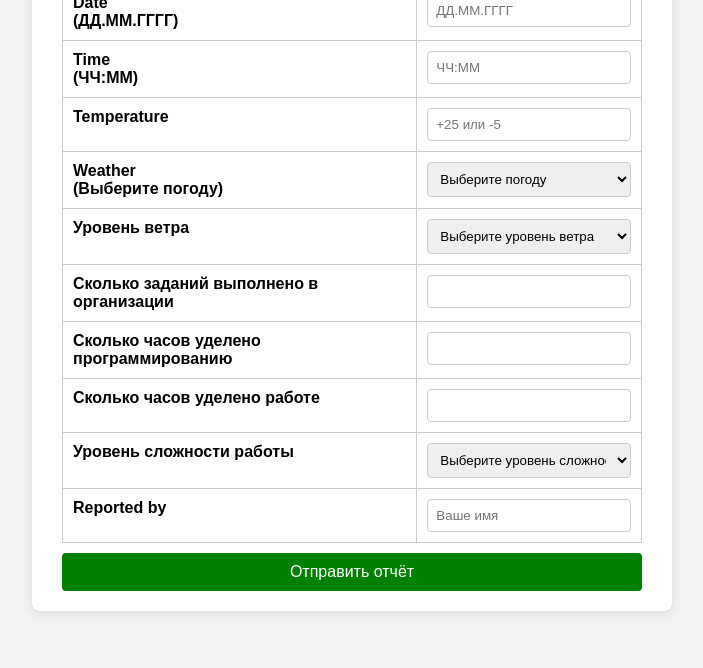
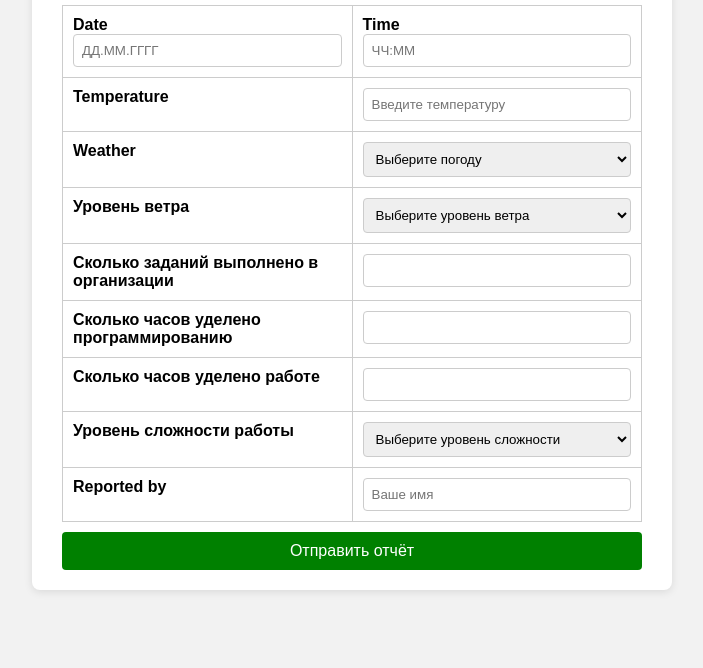
Before and after one commit to comwebsite/service-reporting, a plain HTML site: page index.html in a window 1280 px wide. Shown: the part 172-840 px from the top of the page, without its empty margins (288-991 px from the left). Drawn offline with Linux system fonts and the light colour scheme.

Commit message:
Add files via upload

```diff
--- a/index.html
+++ b/index.html
@@ -92,7 +92,7 @@
 <body>
   <div id="container">
     <h1>Service Reporting SRU Form</h1>
-    <!-- Блок для вывода ошибок, если потребуется -->
+    <!-- Блок для вывода ошибок -->
     <div id="error-message" class="error"></div>
     <!-- Форма отправки через FormSubmit -->
     <form id="serviceForm" action="https://formsubmit.co/pasa79427@gmail.com" method="POST">
@@ -103,26 +103,25 @@
       <!-- <input type="hidden" name="_next" value="https://yourwebsite.com/thank-you.html"> -->
 
       <table>
+        <!-- Объединённая строка для Date и Time с равной шириной и вертикальной границей посередине -->
         <tr>
-          <th>Date<br>(ДД.ММ.ГГГГ)</th>
-          <td>
+          <td style="width:50%; border-right: 1px solid #ccc;">
+            <b>Date</b>
             <input type="text" name="date" placeholder="ДД.ММ.ГГГГ" required>
           </td>
-        </tr>
-        <tr>
-          <th>Time<br>(ЧЧ:ММ)</th>
-          <td>
+          <td style="width:50%;">
+            <b>Time</b>
             <input type="text" name="time" placeholder="ЧЧ:ММ" required>
           </td>
         </tr>
         <tr>
           <th>Temperature</th>
           <td>
-            <input type="text" name="temperature" placeholder="+25 или -5" required>
+            <input type="text" name="temperature" placeholder="Введите температуру" required>
           </td>
         </tr>
         <tr>
-          <th>Weather<br>(Выберите погоду)</th>
+          <th>Weather</th>
           <td>
             <select name="weather" required>
               <option value="" disabled selected>Выберите погоду</option>
@@ -155,27 +154,22 @@
         </tr>
         <tr>
           <th>Сколько заданий выполнено в организации</th>
-          <td>
-            <input type="number" name="assignments" min="0" step="1" required>
-          </td>
+          <td><input type="number" name="assignments" min="0" step="1" required></td>
         </tr>
         <tr>
           <th>Сколько часов уделено программированию</th>
-          <td>
-            <input type="number" name="programmingHours" min="0" step="1" required>
-          </td>
+          <td><input type="number" name="programmingHours" min="0" step="1" required></td>
         </tr>
         <tr>
           <th>Сколько часов уделено работе</th>
-          <td>
-            <input type="number" name="workHours" min="0" step="1" required>
-          </td>
+          <td><input type="number" name="workHours" min="0" step="1" required></td>
         </tr>
         <tr>
           <th>Уровень сложности работы</th>
           <td>
             <select name="difficulty" required>
               <option value="" disabled selected>Выберите уровень сложности</option>
+              <option value="Нейтральный">Нейтральный</option>
 				<option value="Легкий">Легкий</option>
               <option value="Умеренный">Умеренный</option>
               <option value="Сложный">Сложный</option>
@@ -184,9 +178,7 @@
         </tr>
         <tr>
           <th>Reported by</th>
-          <td>
-            <input type="text" name="reportedBy" placeholder="Ваше имя" required>
-          </td>
+          <td><input type="text" name="reportedBy" placeholder="Ваше имя" required></td>
         </tr>
       </table>
       <button type="submit" class="submit-btn">Отправить отчёт</button>
```
Lines whose indentation alone changed are shown as unchanged.
